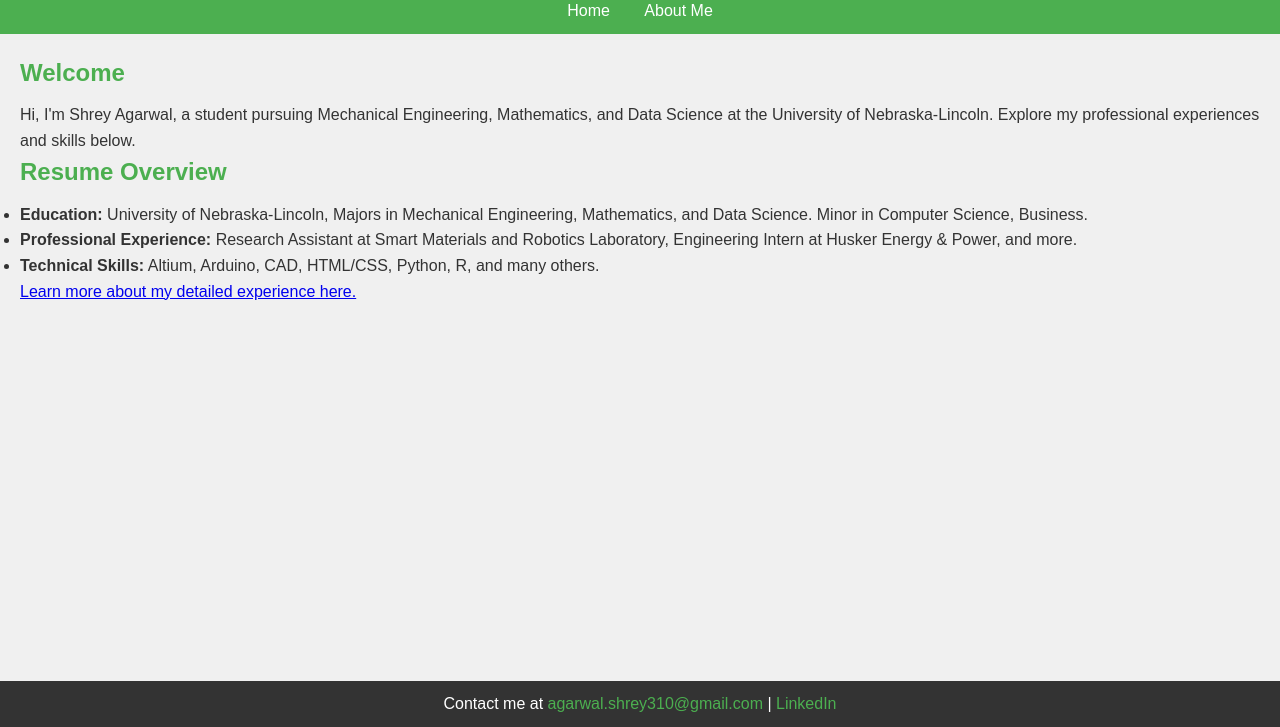
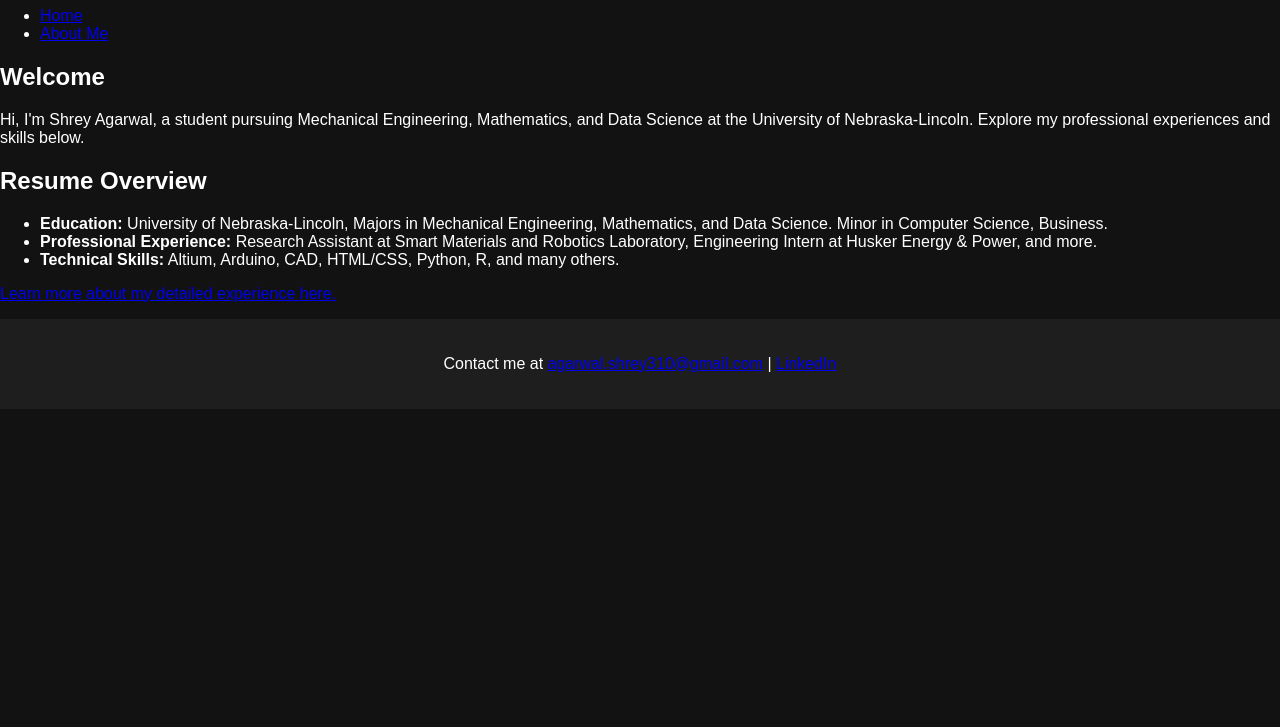
Before and after one commit to ShreyAgarwal310/ShreyAgarwal310.github.io, a plain HTML site: page index.html in a window 1280 px wide. Shown: the part 73-800 px from the top of the page. Drawn offline with Linux system fonts and the light colour scheme.

Commit message:
Update style.css

```diff
--- a/style.css
+++ b/style.css
@@ -1,64 +1,75 @@
-* {
+body {
     margin: 0;
-    padding: 0;
-    box-sizing: border-box;
+    font-family: Arial, sans-serif;
+    background-color: #121212;
+    color: #fff;
 }
 
-body {
-    font-family: Arial, sans-serif;
-    background-color: #f0f0f0;
-    color: #333;
-    line-height: 1.6;
-    margin: 0;
-    padding: 0;
-}
-
-header {
-    background-color: #4CAF50;
-    color: #fff;
-    padding: 10px 0;
+.hero {
+    background-color: #1e1e1e;
+    padding: 50px 0;
     text-align: center;
 }
 
-header h1 {
-    margin-bottom: 10px;
+.hero h1 {
+    font-size: 4em;
+    color: #fff;
 }
 
-nav ul {
-    list-style: none;
-    padding: 0;
+.hero h2 {
+    font-size: 2.5em;
+    color: #f4a261;
 }
 
-nav ul li {
-    display: inline;
-    margin: 0 15px;
+.hero p {
+    font-size: 1.2em;
+    color: #fff;
 }
 
-nav ul li a {
-    color: #fff;
-    text-decoration: none;
+.social-icons img {
+    width: 40px;
+    margin: 10px;
+    transition: transform 0.3s;
 }
 
-main {
-    padding: 20px;
+.social-icons img:hover {
+    transform: scale(1.2);
 }
 
-h2 {
-    color: #4CAF50;
-    margin-bottom: 10px;
+.skills, .education, .projects, .experience {
+    padding: 40px;
+    text-align: center;
+}
+
+.skills h2, .education h2, .projects h2, .experience h2 {
+    color: #f4a261;
+    font-size: 2.5em;
+}
+
+.skills-grid, .education-cards, .project-cards, .experience-cards {
+    display: flex;
+    justify-content: center;
+    flex-wrap: wrap;
+    gap: 20px;
+}
+
+.skill, .card {
+    background-color: #2a2a2a;
+    padding: 20px;
+    border-radius: 10px;
+    width: 200px;
+    text-align: center;
+    color: #fff;
+    cursor: pointer;
+    transition: background-color 0.3s;
+}
+
+.skill:hover, .card:hover {
+    background-color: #f4a261;
 }
 
 footer {
+    background-color: #1e1e1e;
+    padding: 20px;
     text-align: center;
-    background-color: #333;
-    color: white;
-    padding: 10px 0;
-    position: fixed;
-    bottom: 0;
-    width: 100%;
 }
-
-footer a {
-    color: #4CAF50;
-    text-decoration: none;
-}
```
